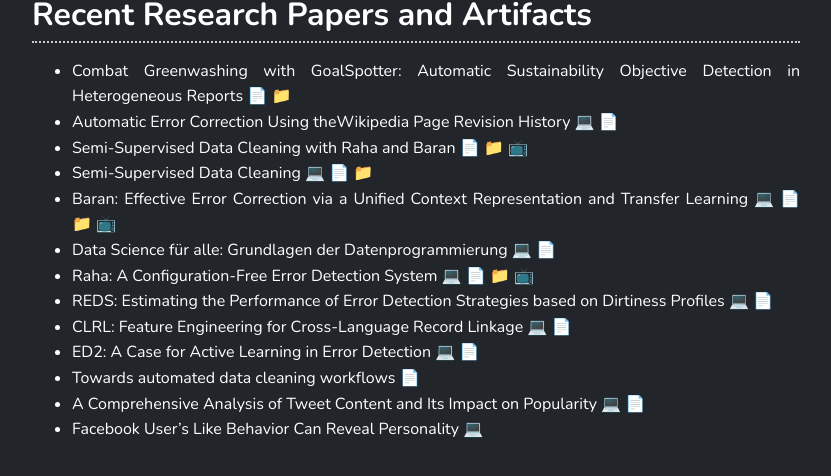
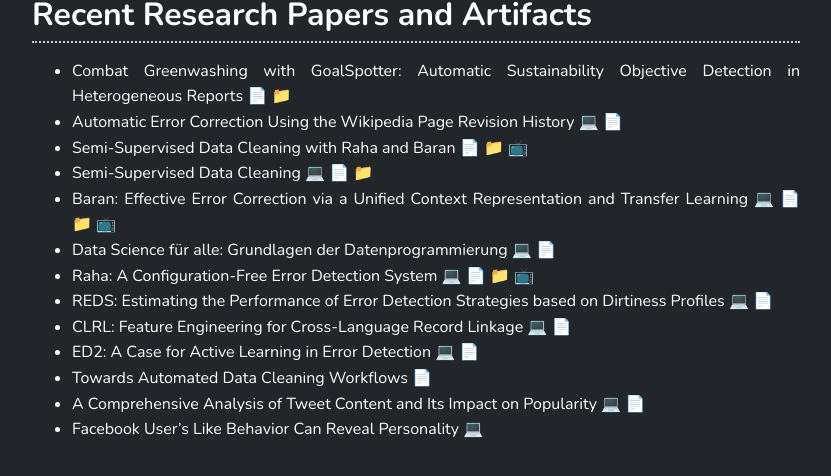
Before and after one commit to sw3do/m-mahdavi.github.io, a Jekyll site: the page built from index.md, in a window 1280 px wide and 900 px high, scrolled down 2155 px. Shown: the part 149-625 px from the top of the window, without its empty margins (224-1055 px from the left). Built offline with Jekyll 4.4.1, drawn with Linux system fonts in a browser that asks for light colours.

Commit message:
fixing some typos.

```diff
--- a/_includes/sections/publications.md
+++ b/_includes/sections/publications.md
@@ -4,7 +4,7 @@
 [<span class="emoji">📄</span>](/assets/pdfs/mahdavi2024combat.pdf)
 [<span class="emoji">📁</span>](https://github.com/Ferris-Solutions/goalspotter_public)
 <!---->
-- Automatic Error Correction Using theWikipedia Page Revision History
+- Automatic Error Correction Using the Wikipedia Page Revision History
 [<span class="emoji">💻</span>](https://dl.acm.org/doi/abs/10.1145/3459637.3482062)
 [<span class="emoji">📄</span>](/assets/pdfs/hasan2021automatic.pdf)
 <!---->
@@ -46,7 +46,7 @@
 [<span class="emoji">💻</span>](https://dl.acm.org/doi/abs/10.1145/3357384.3358129)
 [<span class="emoji">📄</span>](/assets/pdfs/neutatz2019ed2.pdf)
 <!---->
-- Towards automated data cleaning workflows
+- Towards Automated Data Cleaning Workflows
 [<span class="emoji">📄</span>](/assets/pdfs/mahdavi2019towards.pdf)
 <!---->
 - A Comprehensive Analysis of Tweet Content and Its Impact on Popularity
```
